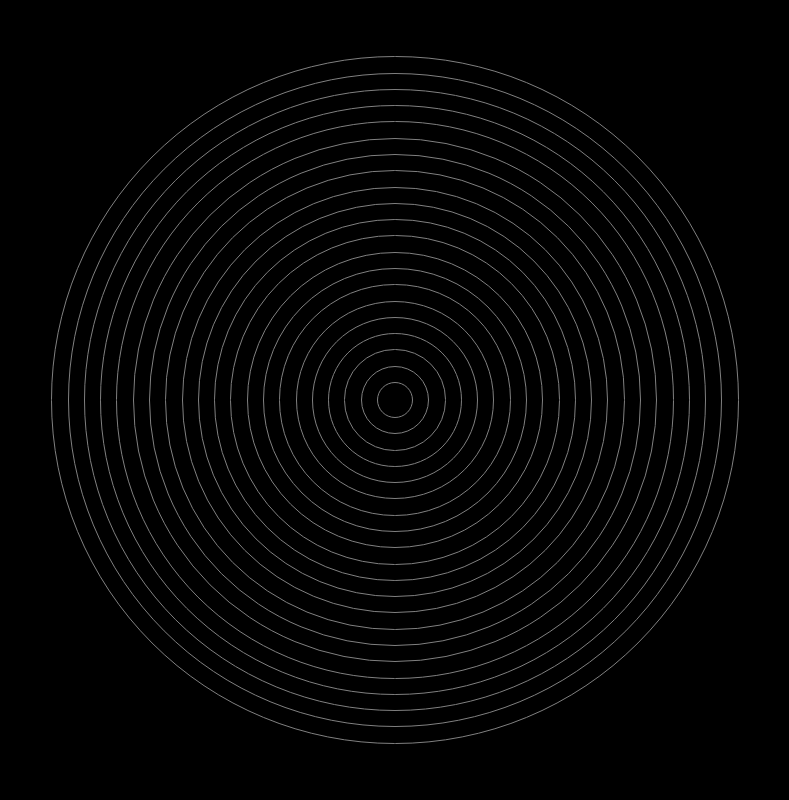
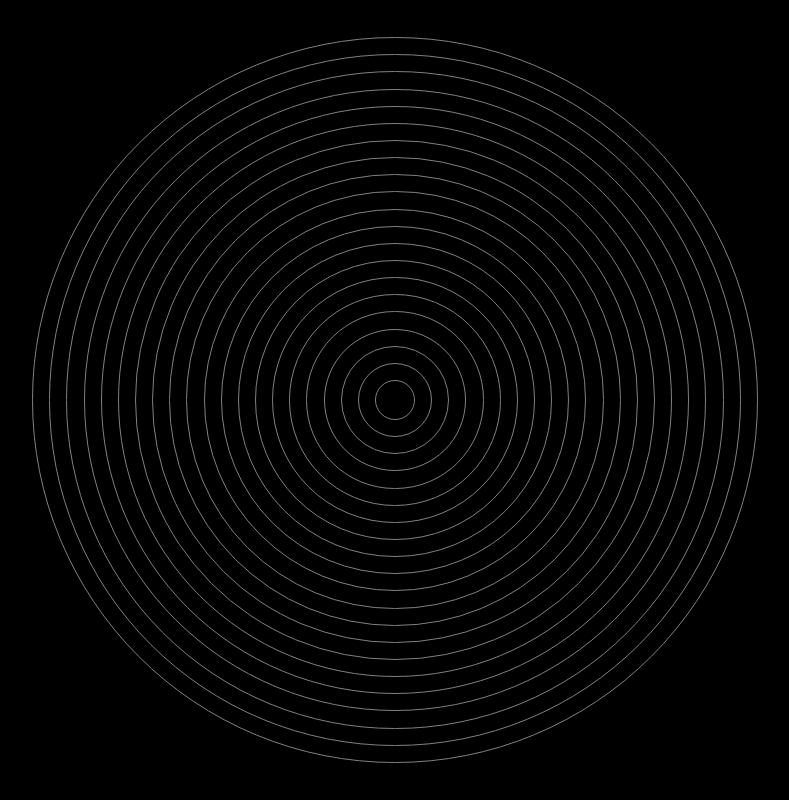
Before and after one commit to DeckardGer/PolyrhythmicSpirals, a website: page index.html in a window 1280 px wide. Shown: the whole page, without its empty margins (245-1034 px from the left). Drawn offline with Linux system fonts and the light colour scheme.

Commit message:
Changed padding to be a percent instead of fixed

```diff
--- a/index.html
+++ b/index.html
@@ -8,6 +8,6 @@
     <title>Polyrhythmic Spirals</title>
   </head>
   <body>
-    <div class="circles-padding"><div id="circles-container"></div></div>
+    <div id="circles-container"></div>
   </body>
 </html>
--- a/index.js
+++ b/index.js
@@ -1,7 +1,8 @@
 const settings = {
   numCircles: 21,
-  duration: 30, // In seconds
-  initialRadius: 5, // In percentage
+  duration: 30, // Seconds
+  paddingPercentage: 5, // Percent
+  initialRadius: 5, // Percent
 };
 
 const largestCircleSize = 200;
@@ -14,7 +15,9 @@ const init = () => {
     const circle = document.createElement("div");
     const diameterPercentage =
       settings.initialRadius +
-      i * ((100 - settings.initialRadius) / settings.numCircles);
+      i *
+        ((100 - settings.initialRadius - settings.paddingPercentage) /
+          settings.numCircles);
 
     console.log(diameterPercentage);
     circle.classList.add("circle");
--- a/styles.css
+++ b/styles.css
@@ -11,24 +11,15 @@ body {
   background-color: #000;
 }
 
-.circles-padding {
-  width: 100%;
-  max-width: 100vh;
-  max-height: 100vh;
-  aspect-ratio: 1/1;
-  padding-top: 40px;
-  padding-bottom: 40px;
-  padding-left: 40px;
-  padding-right: 40px;
-}
-
 #circles-container {
   display: flex;
   justify-content: center;
   align-items: center;
   position: relative;
   width: 100%;
-  height: 100%;
+  max-width: 100vh;
+  max-height: 100vh;
+  aspect-ratio: 1/1;
 }
 
 .circle {
```
Also changed, not shown: dist/output.css.
